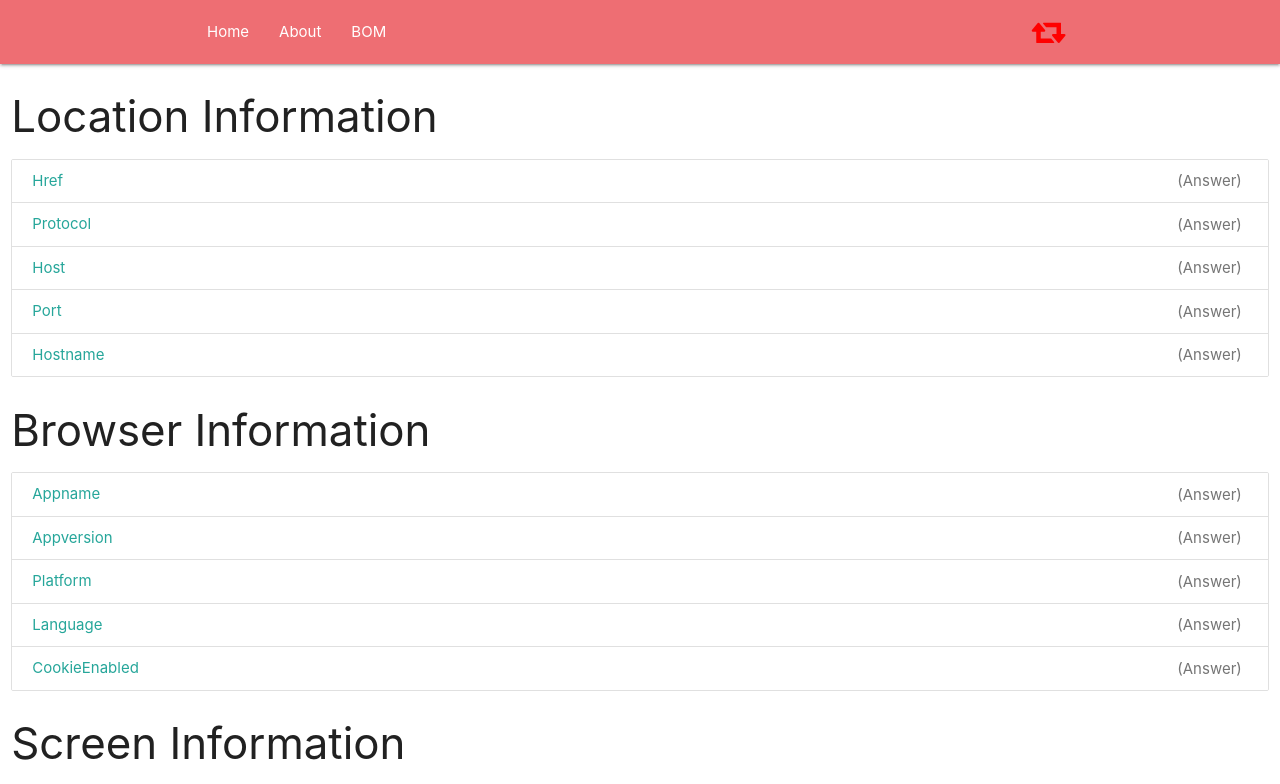
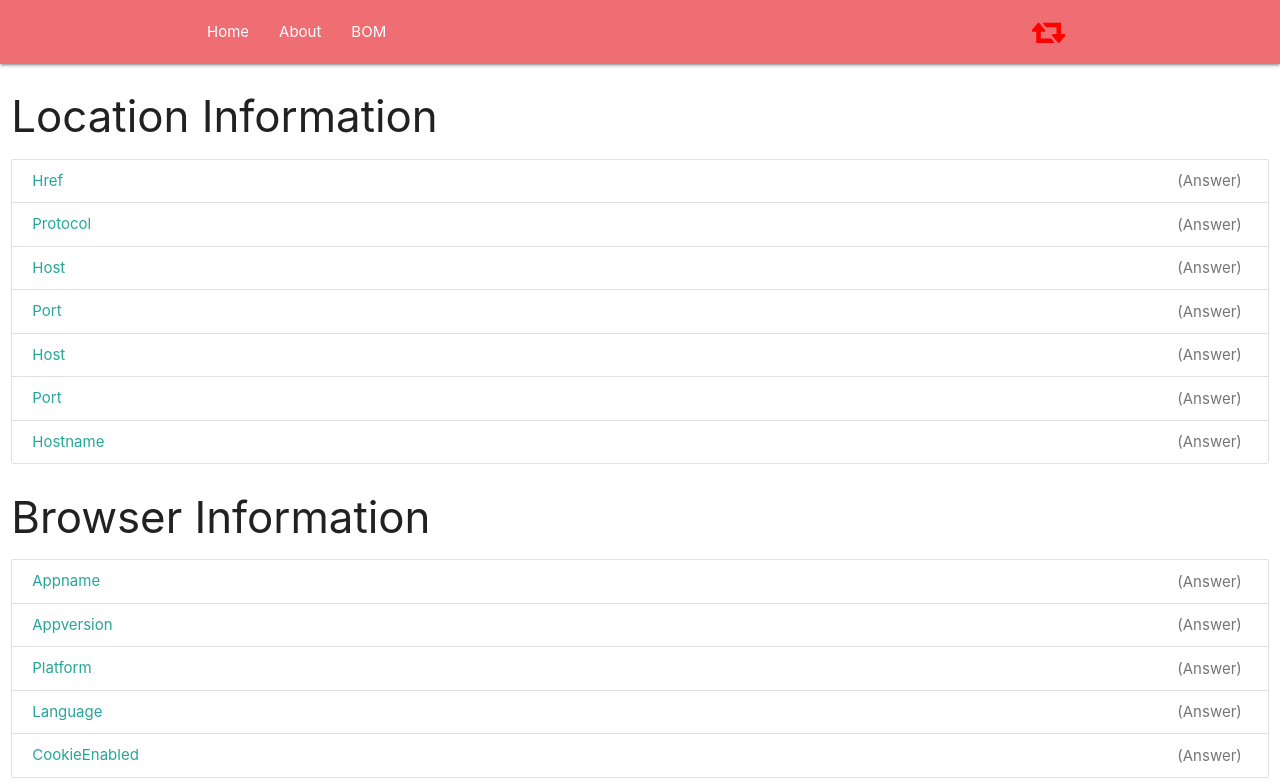
Before and after one commit to simele/Lab_Exercise_6, a plain HTML site: page bom.html in a window 1280 px wide. Shown: the top 784 px of the page. Drawn offline with nearby package versions, Linux system fonts and the light colour scheme.

Commit message:
Update bom.html

```diff
--- a/bom.html
+++ b/bom.html
@@ -49,6 +49,8 @@
                 <a href="#!" class="collection-item">Protocol<span class="badge">(Answer)</span></a>
                 <a href="#!" class="collection-item">Host<span class="badge">(Answer)</span></a>
                 <a href="#!" class="collection-item">Port<span class="badge">(Answer)</span></a>
+                <a href="#!" class="collection-item">Host<span class="badge">(Answer)</span></a>
+                <a href="#!" class="collection-item">Port<span class="badge">(Answer)</span></a>
                 <a href="#!" class="collection-item">Hostname<span class="badge">(Answer)</span></a>
             </div>
 
```
